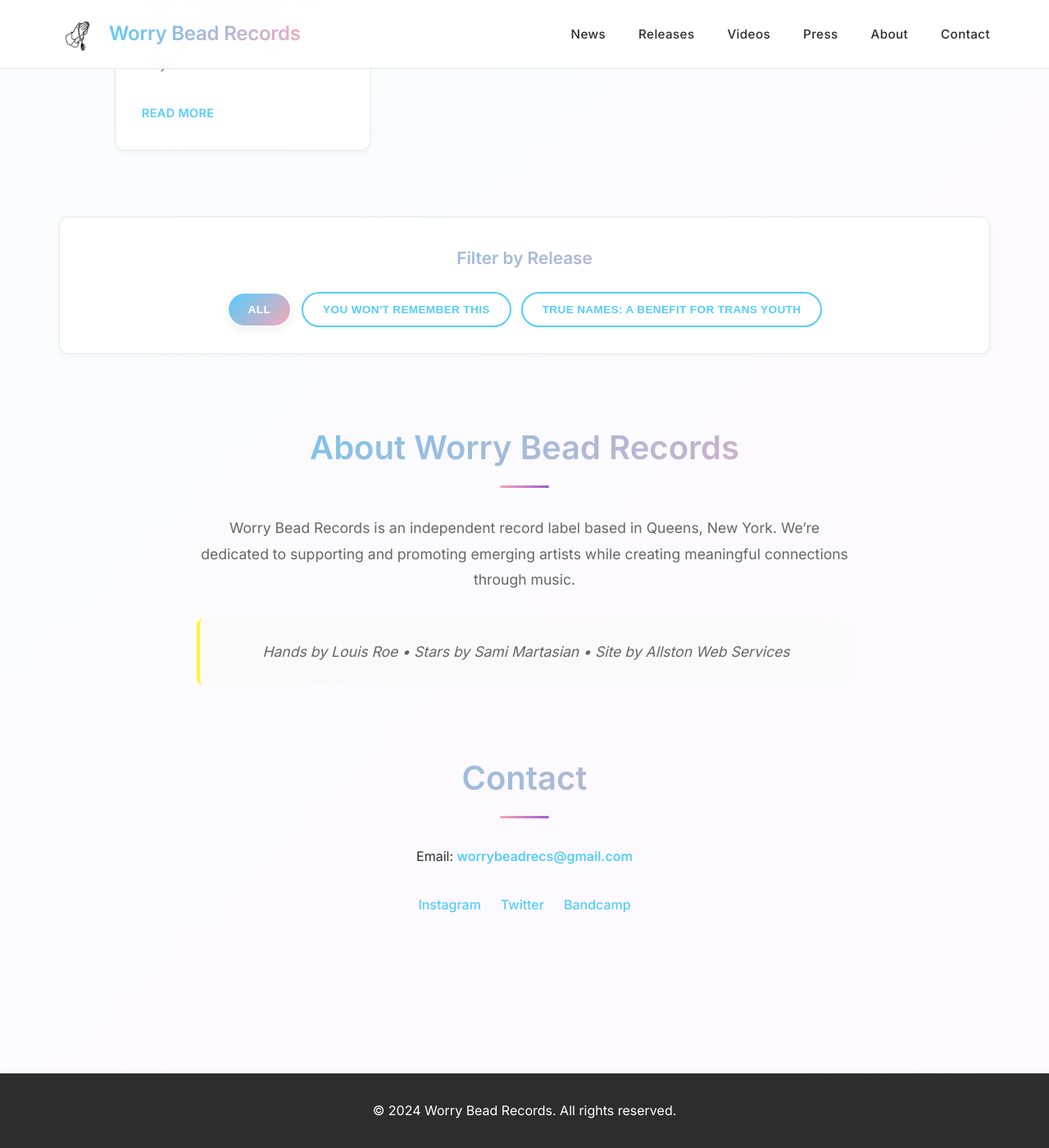
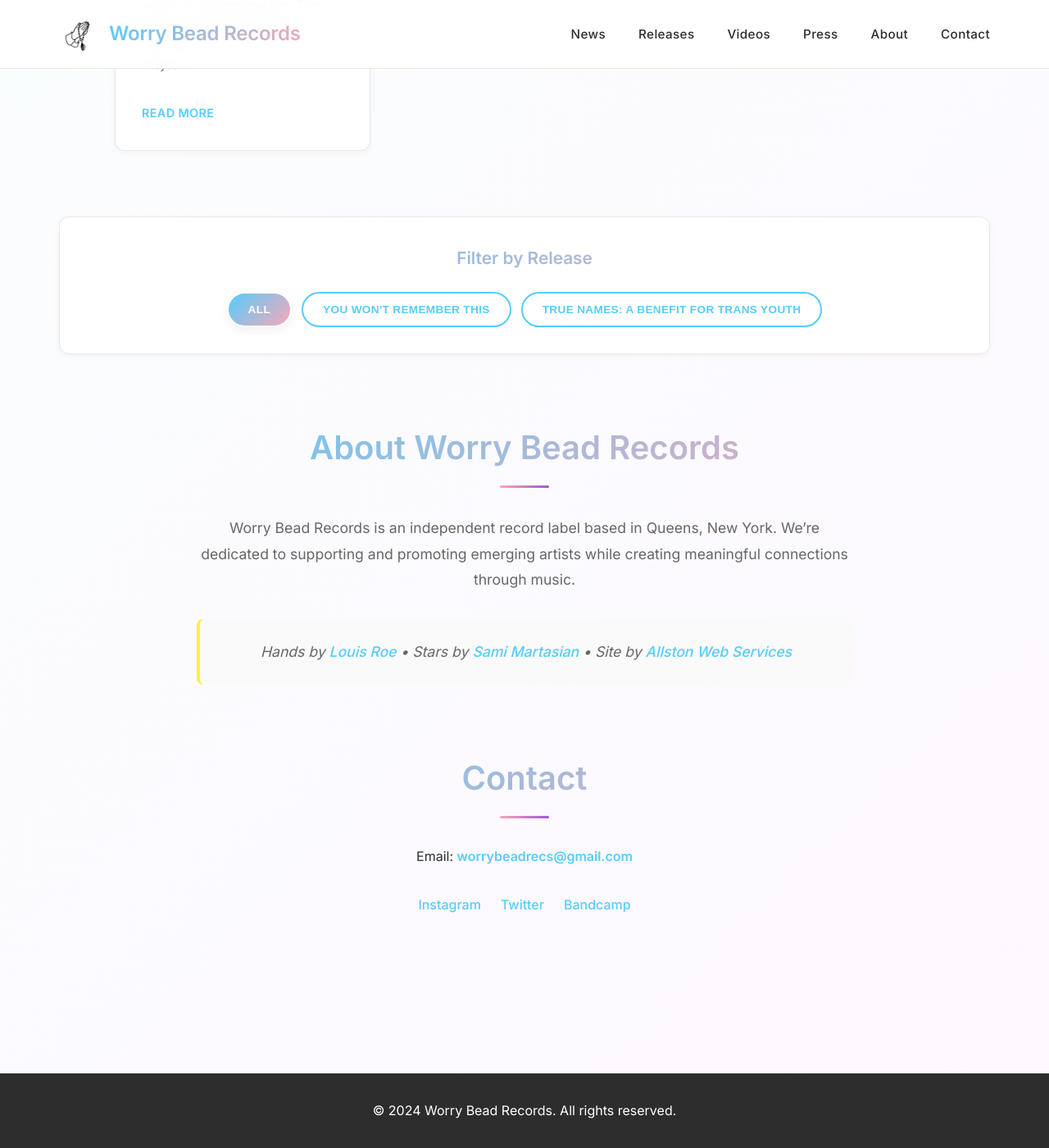
Before and after one commit to FennMacon/worrybead, a Jekyll site: the page built from index.html, in a window 1280 px wide and 1400 px high, scrolled down 4801 px. Shown: the whole window at 82% size. Built offline with Jekyll 4.4.1, drawn with Linux system fonts in a browser that asks for light colours; a script that is not in the unit is left out.

Commit message:
Make art credits into clickable links styled like social media links

```diff
--- a/_data/about.yml
+++ b/_data/about.yml
@@ -1,4 +1,4 @@
 content: Worry Bead Records is an independent record label based in Queens, New
   York. We're dedicated to supporting and promoting emerging artists while
   creating meaningful connections through music.
-art_credits: Hands by Louis Roe • Stars by Sami Martasian • Site by Allston Web Services
+art_credits: 'Hands by <a href="https://louisroe.com/" target="_blank">Louis Roe</a> • Stars by <a href="https://www.instagram.com/puppy__problems/?hl=en" target="_blank">Sami Martasian</a> • Site by <a href="http://allstonweb.services/" target="_blank">Allston Web Services</a>'
--- a/styles.css
+++ b/styles.css
@@ -645,6 +645,17 @@ h2::after {
     border-left: 4px solid var(--accent-warm);
 }
 
+.art-credits a {
+    color: var(--accent-primary);
+    text-decoration: none;
+    font-weight: 500;
+    transition: color 0.2s ease;
+}
+
+.art-credits a:hover {
+    color: var(--accent-secondary);
+}
+
 /* Contact Section */
 .contact-info {
     text-align: center;
```
